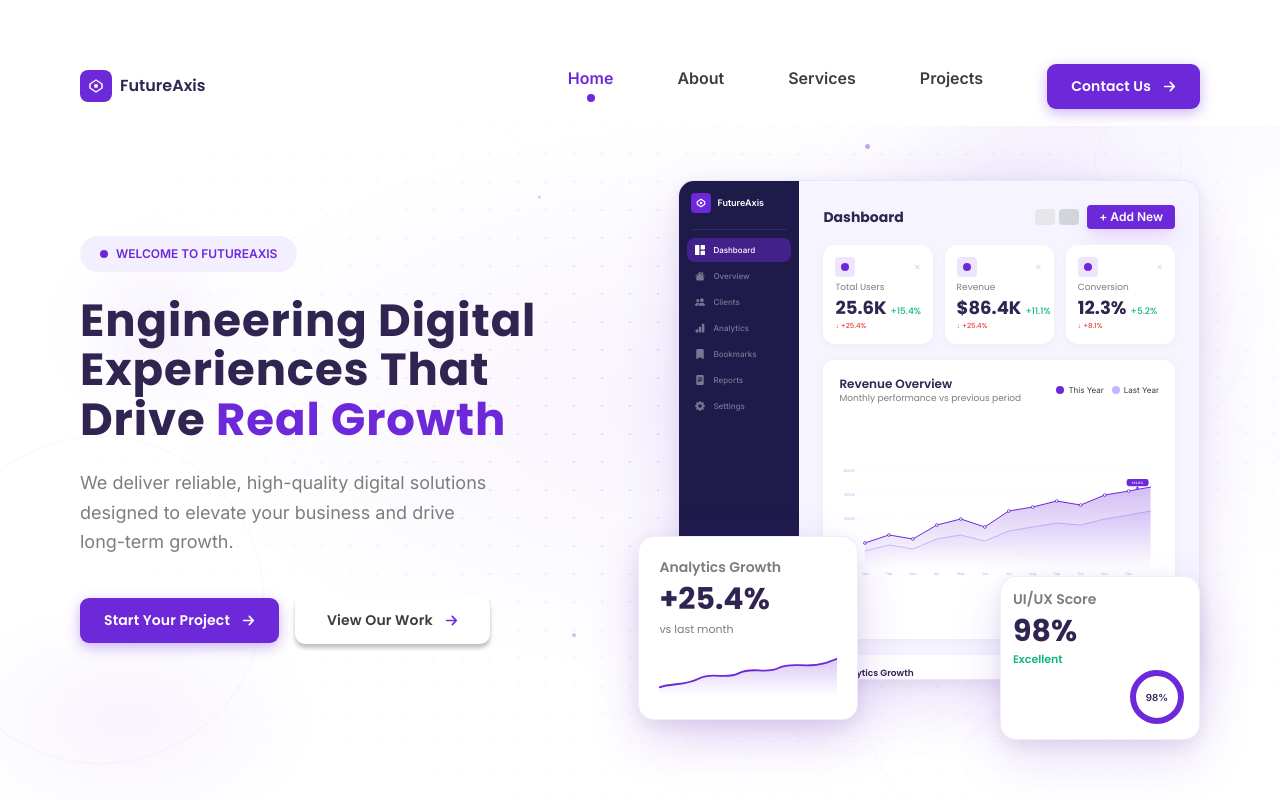
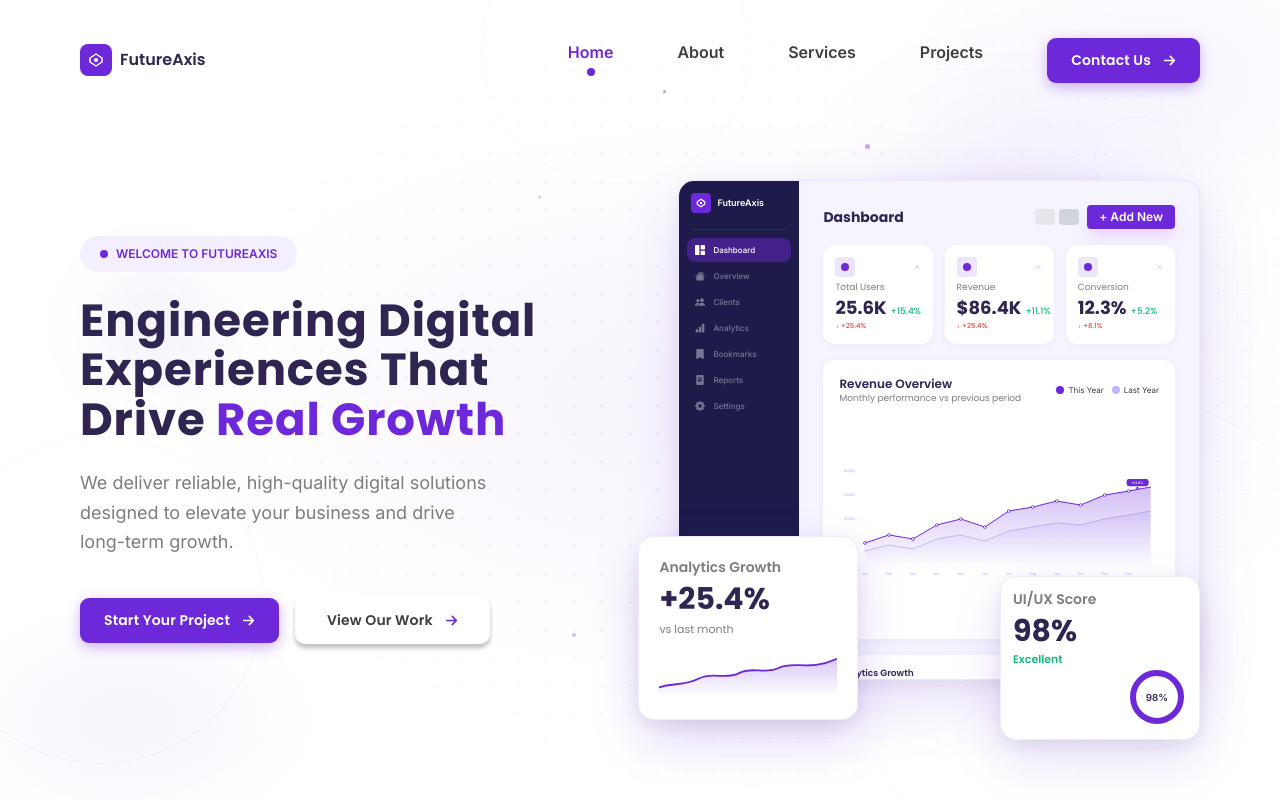
Before and after one commit to FutureAxis/futureaxis-official-web, a Next.js app: page / in a window 1280 px wide. Shown: the top 800 px of the page. Built offline with nearby package versions, Linux system fonts and the light colour scheme.

Commit message:
chore: enhance Navbar with scroll effects and improved styling transitions

```diff
--- a/components/layout/Navbar.tsx
+++ b/components/layout/Navbar.tsx
@@ -1,6 +1,6 @@
 "use client";
 
-import { useState } from "react";
+import { useState, useEffect } from "react";
 import Link from "next/link";
 import { usePathname } from "next/navigation";
 import StartNowButton from "@/components/buttons/StartNowButton";
@@ -14,14 +14,36 @@ const navLinks = [
 
 export default function Navbar() {
     const [menuOpen, setMenuOpen] = useState(false);
+    const [scrolled, setScrolled] = useState(false);
     const pathname = usePathname();
 
+    useEffect(() => {
+        const onScroll = () => setScrolled(window.scrollY > 20);
+        window.addEventListener("scroll", onScroll, { passive: true });
+        return () => window.removeEventListener("scroll", onScroll);
+    }, []);
+
     return (
-        <header className="fixed top-0 left-0 right-0 z-50 w-full pt-5 lg:pt-[46px] bg-white">
+        <header
+            className="fixed top-0 left-0 right-0 z-50 w-full transition-all duration-500"
+            style={{
+                background: scrolled
+                    ? "rgba(255,255,255,0.85)"
+                    : "transparent",
+                backdropFilter: scrolled ? "blur(16px)" : "none",
+                WebkitBackdropFilter: scrolled ? "blur(16px)" : "none",
+                borderBottom: scrolled
+                    ? "1px solid rgba(109,40,217,0.08)"
+                    : "1px solid transparent",
+                paddingTop: scrolled ? "0" : "20px",
+            }}
+        >
             <div className="mx-auto 2xl:max-w-[1420px] px-10 lg:px-16 xl:px-20">
-                <div className="flex items-center justify-between h-20">
-
-                    {/* ── Logo — left ── */}
+                <div
+                    className="flex items-center justify-between transition-all duration-500"
+                    style={{ height: scrolled ? "68px" : "80px" }}
+                >
+                    {/* ── Logo ── */}
                     <Link href="/" className="flex items-center gap-2 flex-shrink-0">
                         <div
                             className="w-8 h-8 rounded-lg flex items-center justify-center"
@@ -33,13 +55,17 @@ export default function Navbar() {
                             </svg>
                         </div>
                         <span
-                            className="text-base font-semibold"
-                            style={{ color: "var(--secondary)", fontFamily: "var(--font-heading)" }}
+                            className="text-base font-semibold transition-colors duration-500"
+                            style={{
+                                color: "var(--secondary)",
+                                fontFamily: "var(--font-heading)",
+                            }}
                         >
                             FutureAxis
                         </span>
                     </Link>
 
+                    {/* ── Desktop: Nav + Button ── */}
                     <div className="hidden lg:flex items-center gap-16">
                         <nav className="flex items-center gap-16">
                             {navLinks.map((link) => {
@@ -50,14 +76,16 @@ export default function Navbar() {
                                         href={link.href}
                                         className="relative flex flex-col items-center gap-2 text-base font-semibold leading-[100%] tracking-0 transition-colors duration-200 hover:text-[var(--primary)]"
                                         style={{
-                                            color: isActive ? "var(--primary)" : "text-black",
+                                            color: isActive ? "var(--primary)" : "var(--text-muted)",
                                             fontFamily: "var(--font-body)",
                                         }}
                                     >
                                         {link.label}
                                         <span
                                             className="w-2 h-2 rounded-full transition-all duration-200"
-                                            style={{ background: isActive ? "var(--primary)" : "transparent" }}
+                                            style={{
+                                                background: isActive ? "var(--primary)" : "transparent",
+                                            }}
                                         />
                                     </Link>
                                 );
@@ -118,10 +146,7 @@ export default function Navbar() {
                         );
                     })}
                     <div className="mt-1 px-1">
-                        <StartNowButton
-                            href="/contact"
-                            label="Contact Us"
-                        />
+                        <StartNowButton href="/contact" label="Contact Us" />
                     </div>
                 </div>
             </div>
```
